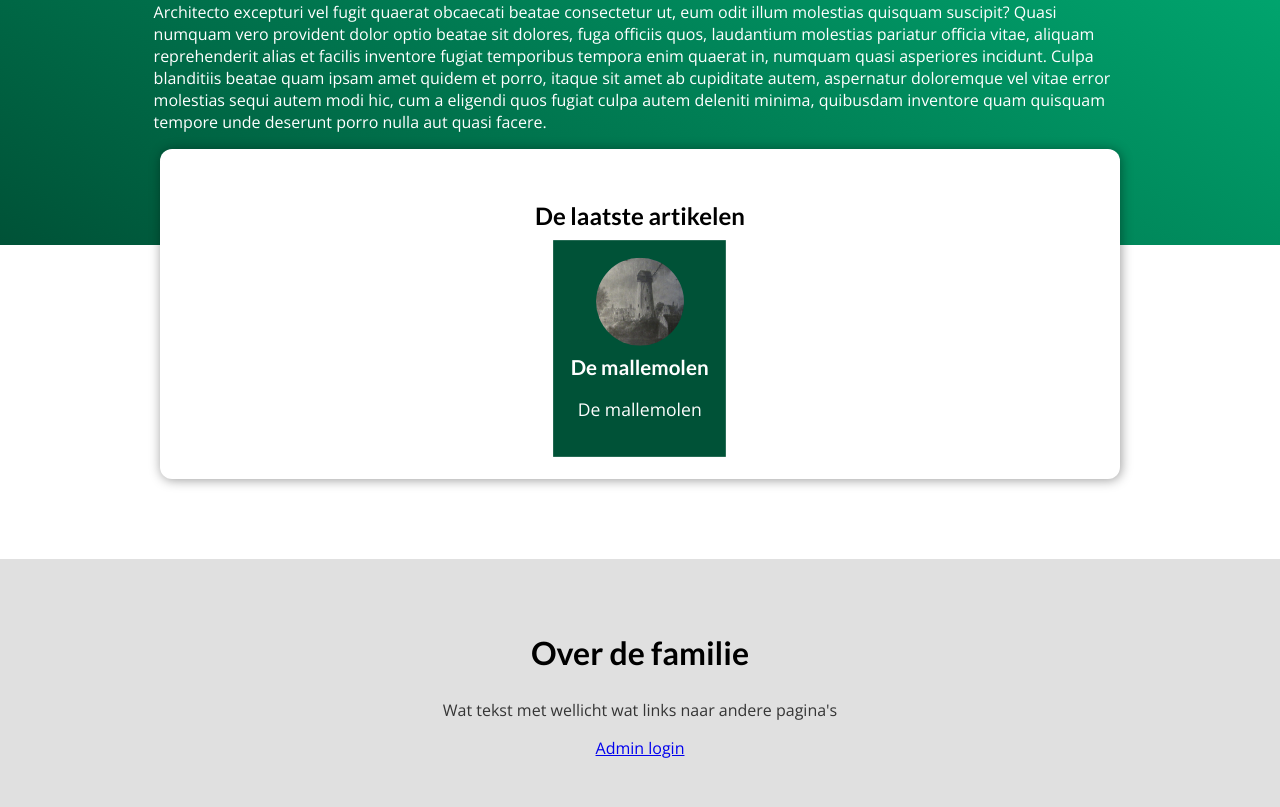
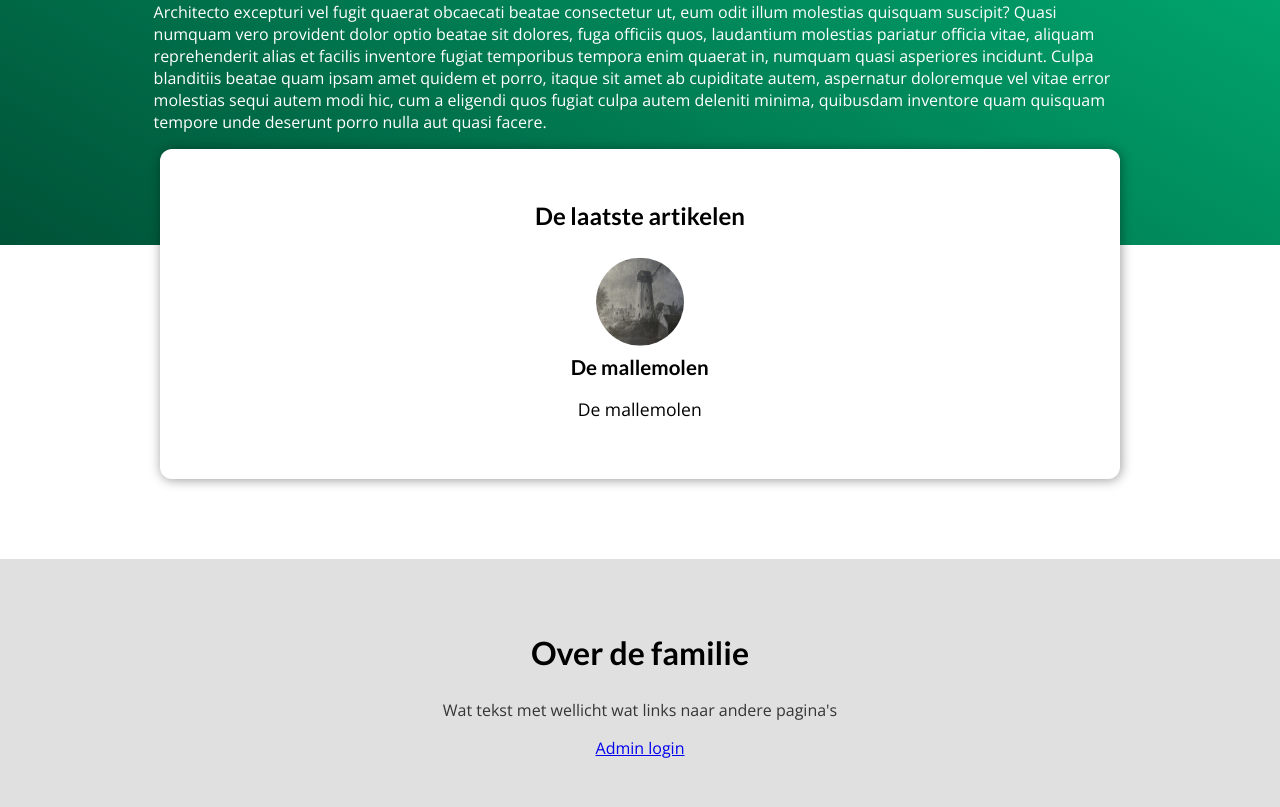
Before and after one commit to gewooniv/eijgenraamnet, a Django app: page / in a window 1280 px wide, with the pointer over the restyled element. Shown: the part 471-1278 px from the top of the page. Run offline with Django 5.2, Linux system fonts and the light colour scheme; data comes from the database, SQL or seed files in the repository; both versions use the stored data as it was after the commit; some libraries are stand-ins or nearby versions.

Commit message:
changes to css

```diff
--- a/articles/static/articles/post.css
+++ b/articles/static/articles/post.css
@@ -15,8 +15,6 @@
   .post a:hover,
   .post a:active {
     transform: scale(1.1);
-    background-color: #005237;
-    color: white;
   }
 
   .post img {
```
Also changed, not shown: db.sqlite3, media/gallery/de_mallemolen_LCjeTi9.jpg (added), media/gallery/de_mallemolen_irloeHs.jpg (added).
